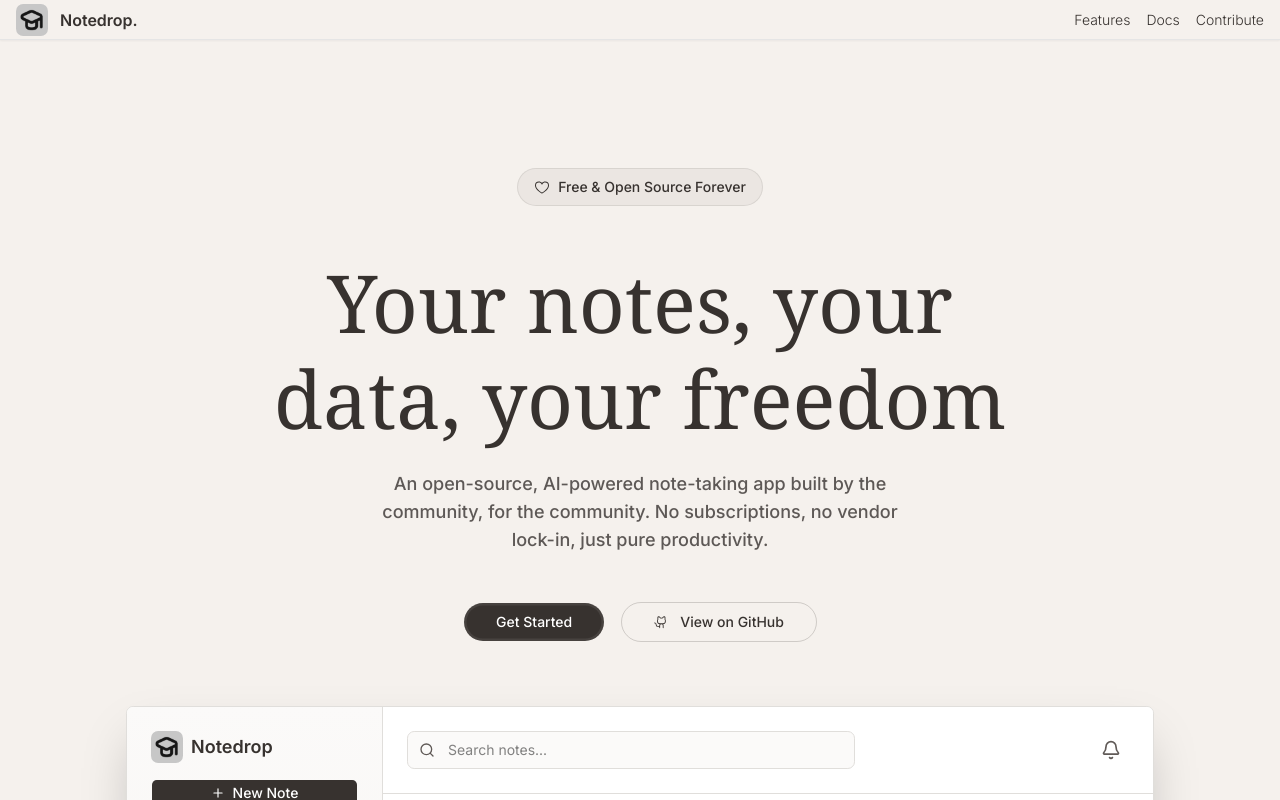
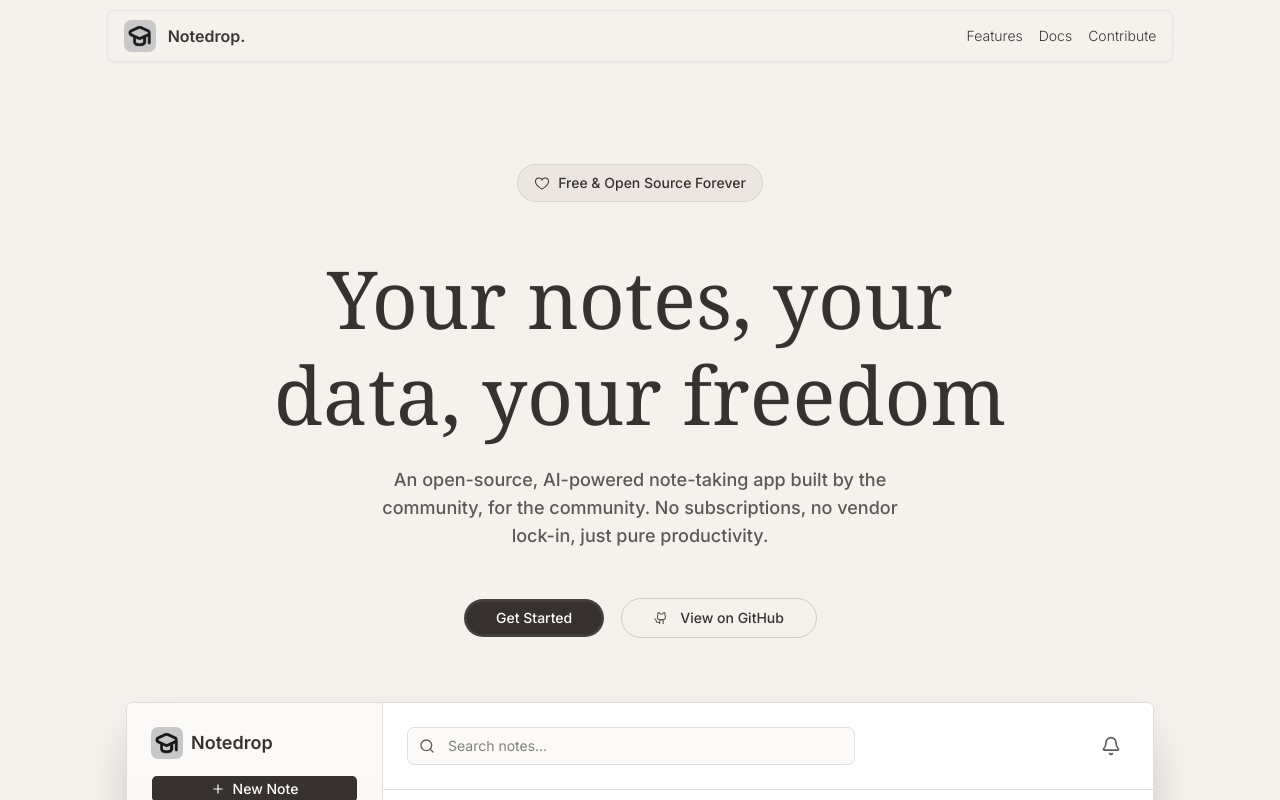
Before and after one commit to Notedrop-App/frontend, a Next.js app: page / in a window 1280 px wide. Shown: the top 800 px of the page. Built offline with nearby package versions, Linux system fonts and the light colour scheme.

Commit message:
Feat: Change waybar style

```diff
--- a/components/ui/header.tsx
+++ b/components/ui/header.tsx
@@ -6,7 +6,8 @@ import Link from "next/link";
 
 export function Header() {
   return (
-    <header className="w-full bg-[#f5f1ed] h-10 p-4 flex flex-row items-center border-b border-[#37322f]-90 shadow-xs">
+    <div className="flex items-center justify-center mt-9">
+      <header className="rounded-lg w-10/12 bg-[#f5f1ed] h-13 p-4 flex flex-row items-center border border-[#37322f]-90 shadow-xs fixed z-50 backdrop-blur-xl opacity-98">
         <nav className="flex flex-row  flex-wrap justify-between mx-auto container items-center">
           <div
             className="flex items-center flex-row space-x-3 cursor-pointer"
@@ -37,5 +38,6 @@ export function Header() {
           </div>
         </nav>
       </header>
+    </div>
   );
 }
--- a/components/ui/hero-section.tsx
+++ b/components/ui/hero-section.tsx
@@ -9,7 +9,6 @@ export function HeroSection() {
     <section className="relative pt-32 pb-16">
       <div className="max-w-[1060px] mx-auto px-4">
         <div className="flex flex-col items-center gap-12">
-          {/* Open Source Badge */}
           <div className="flex items-center gap-2 px-4 py-2 bg-[#37322f]/5 rounded-full border border-[#37322f]/10">
             <HeartIcon className="w-4 h-4 text-[#37322f]" />
             <span className="text-sm font-medium text-[#37322f]">
```
Lines whose indentation alone changed are shown as unchanged.
